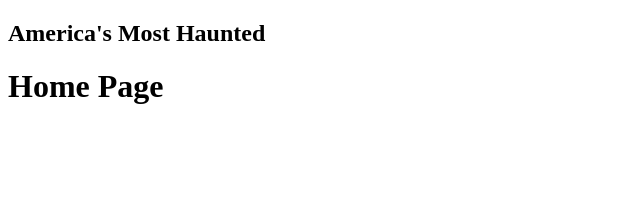
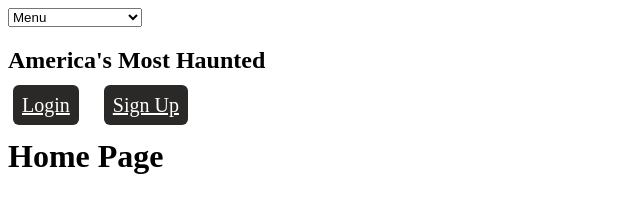
Before and after one commit to Jon-Grabowski/americas-most-haunted, a React app in the folder client/: page / in a window 1280 px wide. Shown: the whole page, without its empty margins (0-640 px from the left). Built offline with nearby package versions, Linux system fonts and the light colour scheme; no server answers.

Commit message:
NavBar dropdown menu and links

```diff
--- a/client/src/components/NavBar.js
+++ b/client/src/components/NavBar.js
@@ -1,12 +1,52 @@
 import React from "react";
+import { Switch, Route, NavLink, useHistory } from "react-router-dom";
+import { useEffect, useState } from "react";
 
 function NavBar() {
+    let history = useHistory()
+
+    function handleChange(e) {
+        const selection = e.target.value
+        console.log(selection)
+        if (selection === 'home') {
+            history.push('/')
+        }else if (selection === 'locations'){
+            history.push('/haunted_houses')
+        }else if (selection === 'add') {
+            history.push('/add_location')
+        }
+
+    }
+
+
     return (
     <nav>
-        <h1>
-        America's Most Haunted
-        {/* <span className="logo" role="img"> :skull:  </span> */}
-        </h1>
+        <div class="dropdown">
+            <select onChange={handleChange}>
+                <option value=''>Menu</option>
+                <option value="home">Home</option>
+                <option value="locations">Haunted Locations</option>
+                <option value="add">Add New Location</option>
+                {/* <option><NavLink exact to="/" className="menu-links">Home</NavLink></option>
+                <option><NavLink to='/haunted_houses' className="menu-links">Haunted Locations</NavLink></option>
+                <option><NavLink to="/monsterlist" className="menu-links">Add New Location</NavLink></option> */}
+            </select>
+        </div>
+        {/* <div>
+            <NavLink exact to="/" className="nav-links">Home</NavLink>
+            <NavLink to='/haunted_houses' className="nav-links">Haunted Locations</NavLink>
+            <NavLink to="/monsterlist" className="nav-links">Add New Location</NavLink>
+        </div> */}
+        <div className='header'>
+            <h1>
+            America's Most Haunted
+            {/* <span className="logo" role="img"> :skull:  </span> */}
+            </h1>
+        </div>
+        <div>
+            <NavLink exact to="/login" className="nav-links">Login</NavLink>
+            <NavLink to='/signup' className="nav-links">Sign Up</NavLink>
+        </div>
     </nav>
     );
 }
--- a/client/src/index.css
+++ b/client/src/index.css
@@ -4,3 +4,13 @@
   --link: #61dafb;
   --text: hsla(0, 0%, 100%, 0.88);
 }
+
+.nav-links {
+  margin: 5px;
+  padding: 9px;
+  margin-right: 20px;
+  background-color: rgb(43, 40, 40);
+  border-radius: 6px;
+  color: white;
+  font-size: 20px;
+}
```
